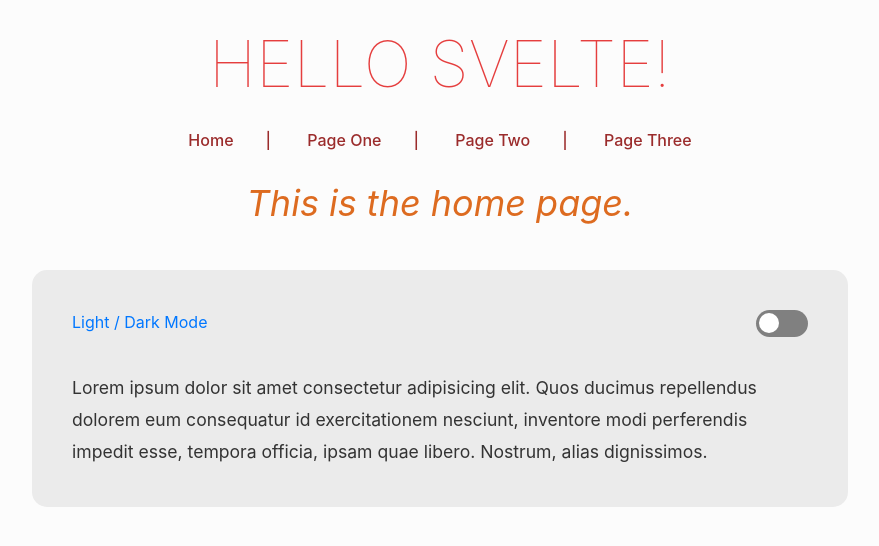
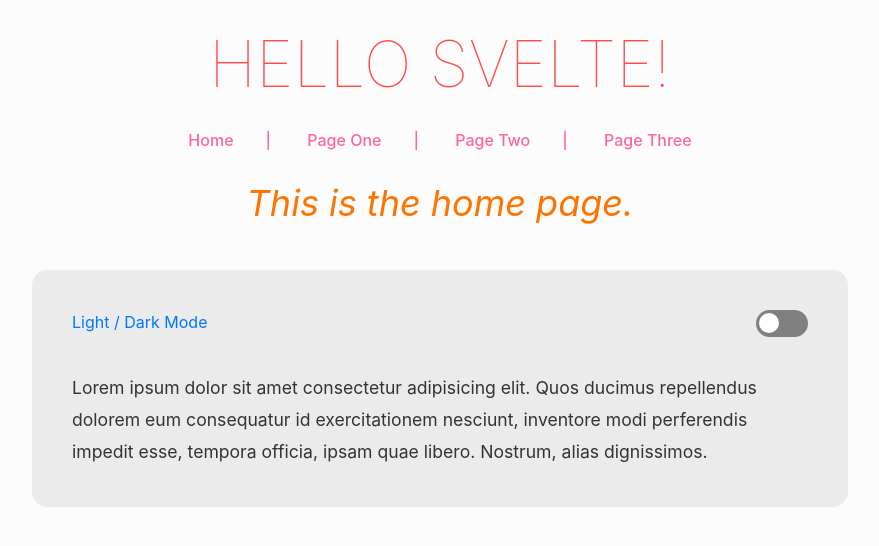
Before and after one commit to CottonPajamas/svelte-app, a Svelte app: page / in a window 1280 px wide. Shown: the top 546 px of the page, without its empty margins (200-1079 px from the left). Built offline with nearby package versions, Linux system fonts and the light colour scheme.

Commit message:
Enhance l/d mode to include title, nav bar and page headers

```diff
--- a/public/global.css
+++ b/public/global.css
@@ -8,7 +8,10 @@
 	/* Default theme here is white with dark blue headers. */
   --bg: #fcfcfc;
   --bg-panel: #ebebeb;
-  --color-headings: #0077ff;
+  --color-mainHeader: rgba(255, 0, 0, 0.698);
+  --color-navHeader: rgba(255, 0, 85, 0.596);
+  --color-pageHeader: rgb(255, 115, 0);
+  --color-subHeadings: #0077ff;
   --color-text: #333333;
 }
 
@@ -16,8 +19,26 @@
 html[data-theme="dark"] {
   --bg: #333333;
   --bg-panel: #434343;
-  --color-headings: #3694ff;
+  --color-mainHeader: rgba(248, 39, 39, 0.945);
+  --color-navHeader: rgba(255, 90, 145, 0.945);
+  --color-pageHeader: rgb(255, 167, 24);
+  --color-subHeadings: #3694ff;
   --color-text: #b5b5b5;
+}
+
+/* Main title header - just holds the color in a separate css class to easily change btw light and dark mode. */
+.title-header {
+  color: var(--color-mainHeader);
+}
+
+/* Nav bar color */
+.nav-header {
+  color: var(--color-navHeader);
+}
+
+/* Page header color */
+.page-header {
+  color: var(--color-pageHeader);
 }
 
 body {
@@ -42,7 +63,7 @@
 }
 .text-container h1 {
   margin: 0;
-  color: var(--color-headings);
+  color: var(--color-subHeadings);
 }
 .text-container p {
   color: var(--color-text);
@@ -82,7 +103,7 @@
 }
 
 input:checked + label {
-  background: var(--color-headings);
+  background: var(--color-subHeadings);
 }
 
 input:checked + label:after {
--- a/src/App.svelte
+++ b/src/App.svelte
@@ -27,8 +27,8 @@
 <!-- Event handler to handle 'back' button events -->
 <svelte:window on:popstate={handlerBackNavigation} />
 <main class="text-center px-1 m-0">
-	<h1 class="uppercase font-hairline m-0 p-4 text-red-600 text-5xl md:text-6xl lg:text-6xl">Hello {name}!</h1>
-	<div class="font-medium text-red-800 text-sm md:text-base lg:text-base pl-4 pr-4">
+	<h1 class="title-header uppercase font-hairline m-0 p-4 text-5xl md:text-6xl lg:text-6xl">Hello {name}!</h1>
+	<div class="nav-header font-medium text-sm md:text-base lg:text-base pl-4 pr-4">
 		<RouterLink page={{path: '/', name: 'Home'}} />&emsp;&emsp;|&emsp;&emsp;
 		<RouterLink page={{path: '/one', name: 'Page One'}} />&emsp;&emsp;|&emsp;&emsp;
 		<RouterLink page={{path: '/two', name: 'Page Two'}} />&emsp;&emsp;|&emsp;&emsp;
--- a/src/components/Home.svelte
+++ b/src/components/Home.svelte
@@ -23,7 +23,7 @@
   };
 </script>
 
-<h2 class="text-orange-600 text-xl md:text-4xl italic">This is the home page.</h2>
+<h2 class="page-header text-xl md:text-4xl italic">This is the home page.</h2>
 
 <div class="text-container m-5 p-5 md:m-10 md:p-10" >
   <h1>Light / Dark Mode</h1>
--- a/src/components/One.svelte
+++ b/src/components/One.svelte
@@ -21,7 +21,7 @@
 	}
 </script>
 
-<div class="text-orange-700 italic text-base md:text-xl">
+<div class="page-header italic text-base md:text-xl">
 	Some basic stuff on how to use Svelte :D
 </div>
 <br>
--- a/src/components/Three.svelte
+++ b/src/components/Three.svelte
@@ -3,7 +3,7 @@
 </script>
 
 
-<div class="text-orange-700 italic text-base md:text-xl">
+<div class="page-header italic text-base md:text-xl">
   This is page three.
 </div>
 <br>
--- a/src/components/Two.svelte
+++ b/src/components/Two.svelte
@@ -27,7 +27,7 @@
 }
 </script>
 
-<div class="text-orange-700 italic text-base md:text-xl">
+<div class="page-header italic text-base md:text-xl">
 	Moar stuff on using Svelte :P
 </div>
 <br>
```
Also changed, not shown: public/build/bundle.js, 2 other files (tests, documents, lock files or other folders).
